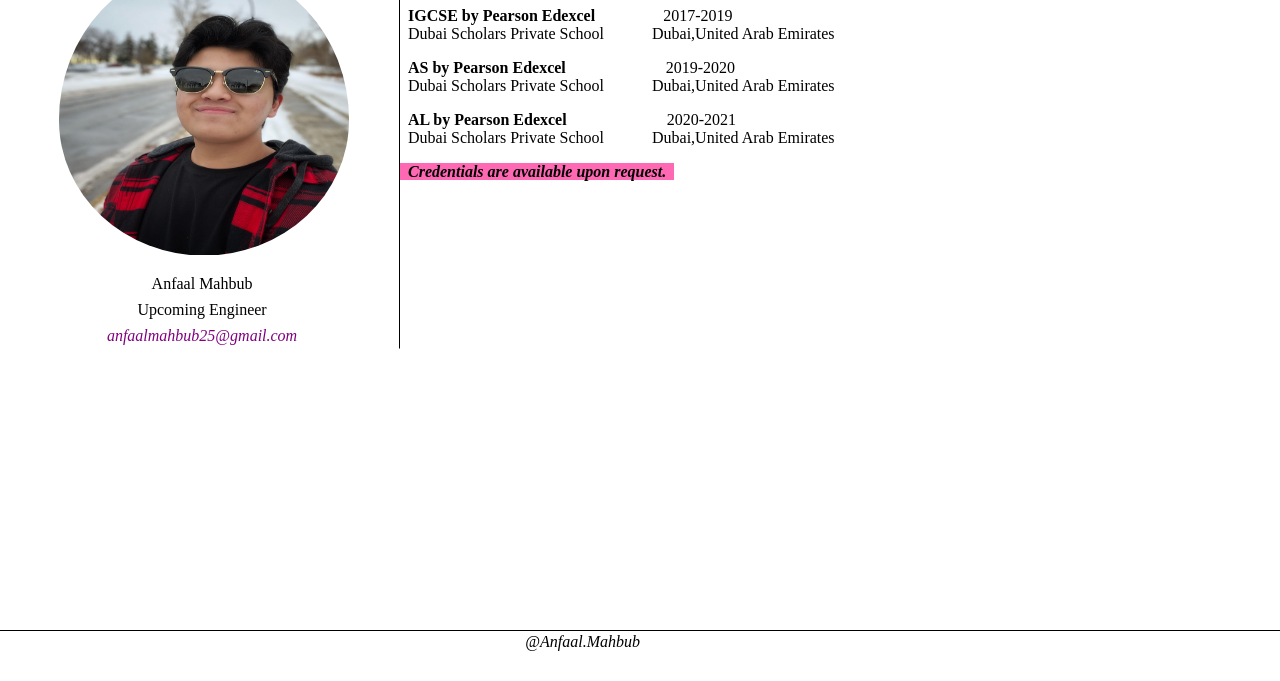
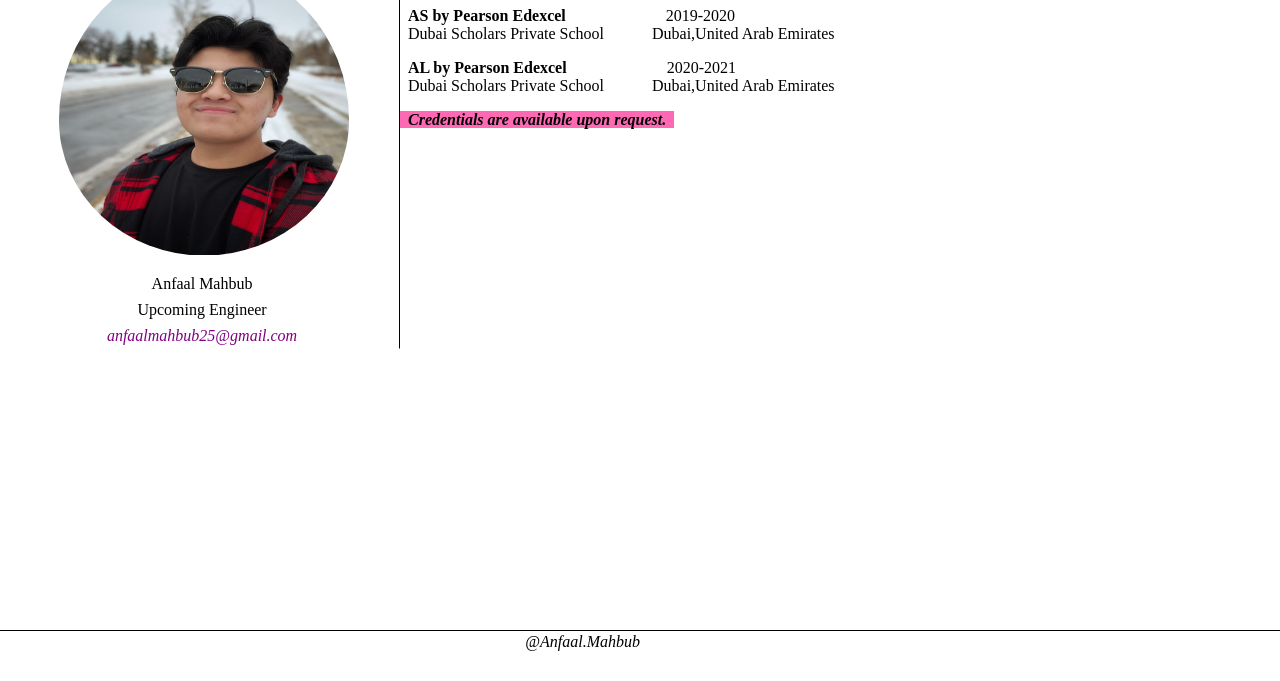
Before and after one commit to Anfaal25/Anfaal25.github.io, a plain HTML site: page education.html in a window 1280 px wide. Shown: the part 119-800 px from the top of the page. Drawn offline with Linux system fonts and the light colour scheme.

Commit message:
Update education.html

```diff
--- a/education.html
+++ b/education.html
@@ -43,10 +43,6 @@
           &nbsp;&nbsp;Education
         </h1>
 
-        <p>
-          <strong>&nbsp;&nbsp;IGCSE by Pearson Edexcel</strong>&nbsp;&nbsp;&nbsp;&nbsp;&nbsp;&nbsp;&nbsp;&nbsp;&nbsp;&nbsp;&nbsp;&nbsp;&nbsp;&nbsp;&nbsp;&nbsp;&nbsp;2017-2019<br>
-          &nbsp;&nbsp;Dubai Scholars Private School&nbsp;&nbsp;&nbsp;&nbsp;&nbsp;&nbsp;&nbsp;&nbsp;&nbsp;&nbsp;&nbsp; Dubai,United Arab Emirates<br>
-        </p>
 
         <p>
           <strong>&nbsp;&nbsp;AS by Pearson Edexcel</strong>&nbsp;&nbsp;&nbsp;&nbsp;&nbsp;&nbsp;&nbsp;&nbsp;&nbsp;&nbsp;&nbsp;&nbsp;&nbsp;&nbsp;&nbsp;&nbsp;&nbsp;&nbsp;&nbsp;&nbsp;&nbsp;&nbsp;&nbsp;&nbsp;&nbsp;2019-2020<br>
```
